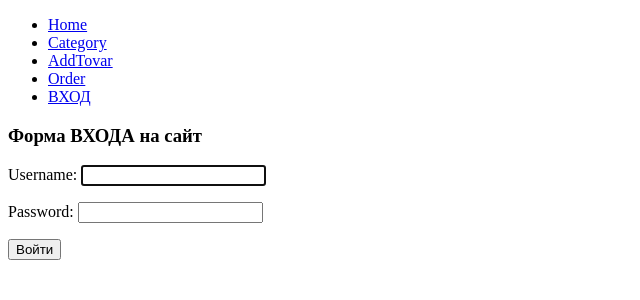
After one commit to IvanWeis/diplom01, a Django app: page /login/ in a window 1280 px wide. The commit adds this page. Shown: the top 300 px of the page, without its empty margins (0-640 px from the left). Run offline with Django 4.2, Linux system fonts and the light colour scheme.

Commit message:
Добавил Авторизацию. Весь функционал готов. Кроме Корзины. И пока отсутствует Дизайн. Дизайн буду делать сприменением bootstrap

```diff
--- a/coolsite/women/templates/women/base.html
+++ b/coolsite/women/templates/women/base.html
@@ -9,8 +9,9 @@
     <ul>
         <li><a href="{% url 'home' %}">Home</a></li>
         <li><a href="/category/2/">Category</a></li>
-        <li><a href="/addpage/">AddPage</a></li>
+        <li><a href="/addpage/">AddTovar</a></li>
         <li><a href="/order/">Order</a></li>
+        <li><a href="/login/">ВХОД</a></li>
     </ul>
     {% endblock mainmenu %}
 
--- /dev/null
+++ b/coolsite/women/templates/women/login.html
@@ -0,0 +1,12 @@
+{% extends 'women/base.html' %}
+
+{% block title %}ВХОД{% endblock %}
+
+{% block content %}
+<h3>Форма ВХОДА на сайт</h3>
+    <form method="post">
+        {% csrf_token %}
+        {{ form.as_p }}
+        <button type="submit">Войти</button>
+    </form>
+{% endblock %}
--- a/coolsite/women/urls.py
+++ b/coolsite/women/urls.py
@@ -1,4 +1,6 @@
 from django.urls import path, re_path
+
+from women import views
 from women.views import * # чтобы не красное верхний coolsite Mark Sources Root
 
 urlpatterns = [   # здесь прописываем все маршруты текущего приложения
@@ -7,4 +9,5 @@ urlpatterns = [   # здесь прописываем все маршруты т
     path('order/', order, name='order'),  #  - направляем на функцию contact
     path('post/<int:post_id>/', post, name="post"), # - направляем на post
     path('category/<int:cat_id>/', category, name="category"), # - направляем на category
+    path('login/', views.UserLoginView.as_view(), name="login"), # - направляем на login
 ]
--- a/coolsite/women/views.py
+++ b/coolsite/women/views.py
@@ -1,3 +1,4 @@
+from django.contrib.auth.views import LoginView
 from django.http import HttpResponseRedirect
 from django.shortcuts import render, get_object_or_404, redirect
 from django.core.mail import send_mail   # для отправки почты
@@ -46,3 +47,6 @@ def order(request):
     else:
         form = AddOrder()
     return render(request, 'women/order.html', context={"form": form}) # рендерим order.html
+
+class UserLoginView(LoginView): # наследуемся от класса аутентификации LoginView
+    template_name = 'women/login.html'
```
Also changed, not shown: coolsite/coolsite/settings.py (+8 -0 lines), coolsite/db.sqlite3.
